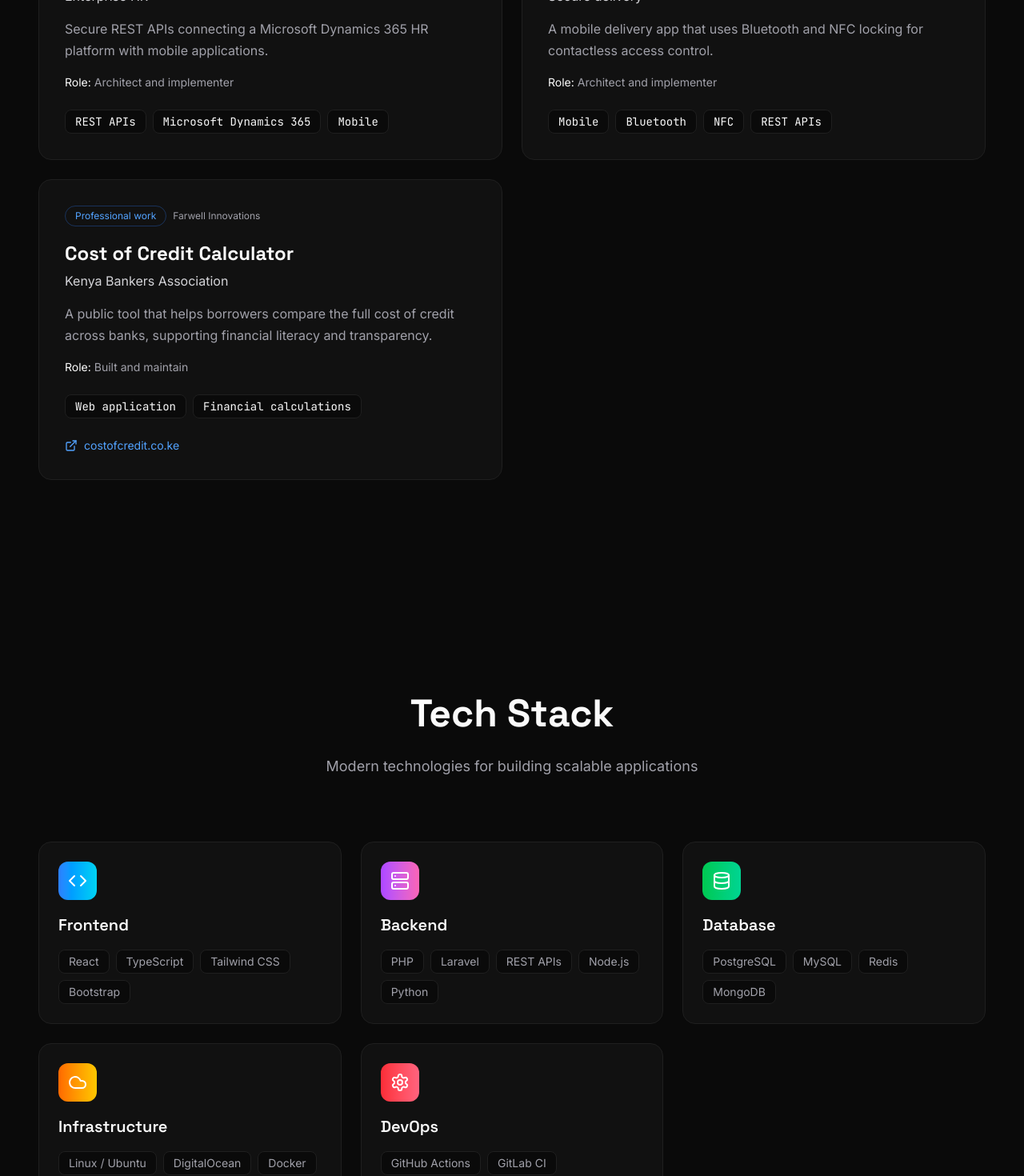
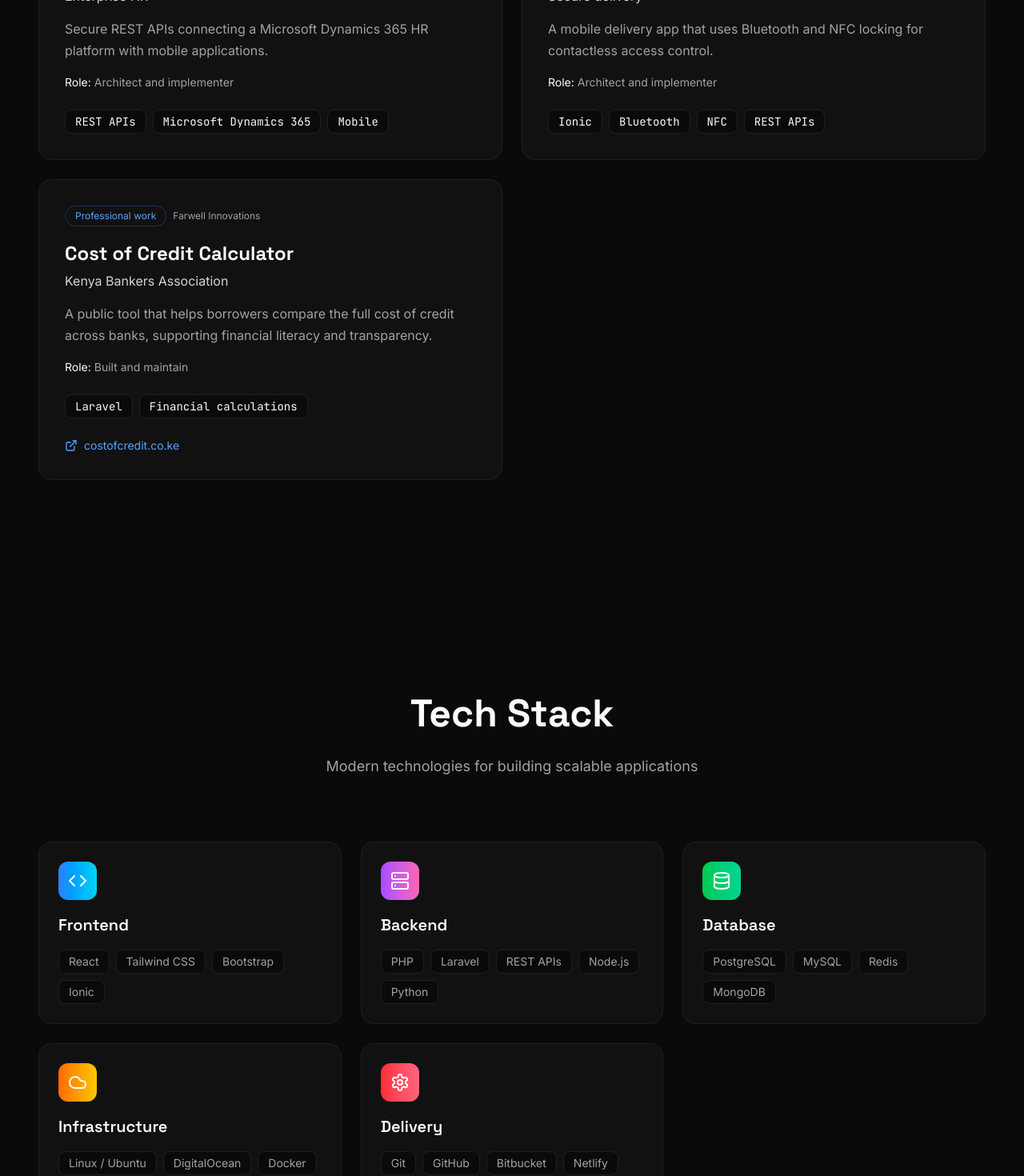
Before and after one commit to wanjaiya/portfolio-website, a React (Vite) app: page / in a window 1280 px wide. Shown: the part 1640-3110 px from the top of the page at 80% size. Built offline with nearby package versions, Linux system fonts and the light colour scheme.

Commit message:
portfolio improvements

```diff
--- a/src/components/ExperienceTimeline.tsx
+++ b/src/components/ExperienceTimeline.tsx
@@ -57,7 +57,7 @@ export function ExperienceTimeline() {
             Experience
           </h2>
           <p className="mt-4 text-lg" style={{ fontFamily: 'Inter, sans-serif', color: '#A1A1AA' }}>
-            Building and running systems for organisations since 2012
+            Roles and the systems I have delivered
           </p>
         </motion.div>
 
--- a/src/components/FeaturedProjects.tsx
+++ b/src/components/FeaturedProjects.tsx
@@ -48,7 +48,7 @@ const projects: Project[] = [
     description:
       "A mobile delivery app that uses Bluetooth and NFC locking for contactless access control.",
     role: "Architect and implementer",
-    stack: ["Mobile", "Bluetooth", "NFC", "REST APIs"],
+    stack: ["Ionic", "Bluetooth", "NFC", "REST APIs"],
   },
   {
     title: "Cost of Credit Calculator",
@@ -57,7 +57,7 @@ const projects: Project[] = [
     description:
       "A public tool that helps borrowers compare the full cost of credit across banks, supporting financial literacy and transparency.",
     role: "Built and maintain",
-    stack: ["Web application", "Financial calculations"],
+    stack: ["Laravel", "Financial calculations"],
     link: { label: "costofcredit.co.ke", href: "https://costofcredit.co.ke" },
   },
 ];
--- a/src/components/TechStack.tsx
+++ b/src/components/TechStack.tsx
@@ -6,7 +6,7 @@ const categories = [
     icon: Code,
     title: "Frontend",
     color: "from-blue-500 to-cyan-400",
-    technologies: ["React", "TypeScript", "Tailwind CSS", "Bootstrap"]
+    technologies: ["React", "Tailwind CSS", "Bootstrap", "Ionic"]
   },
   {
     icon: Server,
@@ -28,9 +28,9 @@ const categories = [
   },
   {
     icon: Settings,
-    title: "DevOps",
+    title: "Delivery",
     color: "from-red-500 to-rose-400",
-    technologies: ["GitHub Actions", "GitLab CI",  "Prometheus", "Grafana"]
+    technologies: ["Git", "GitHub", "Bitbucket", "Netlify"]
   }
 ];
 
```
